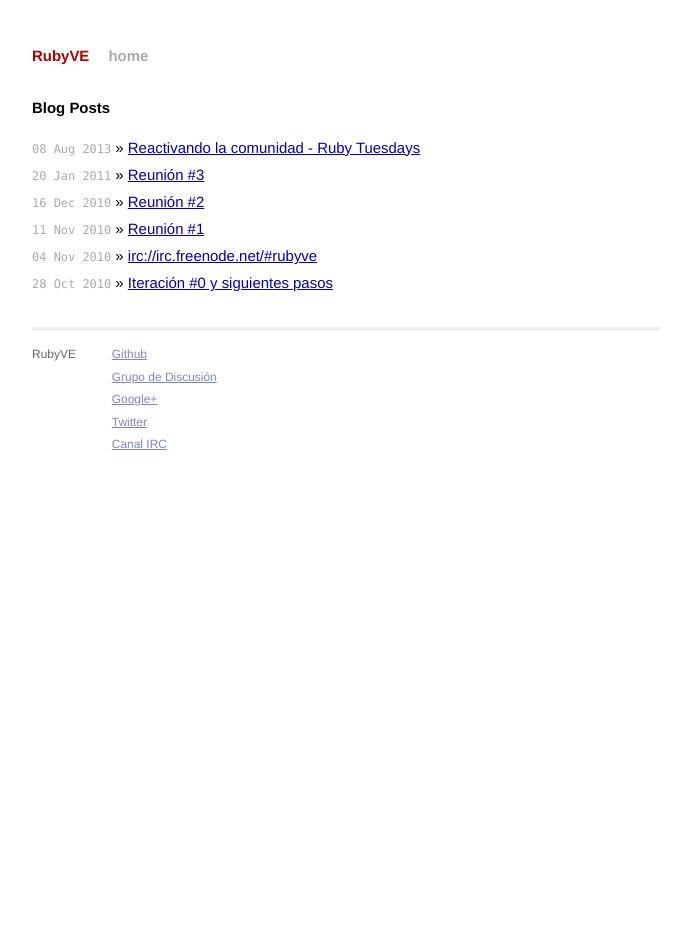
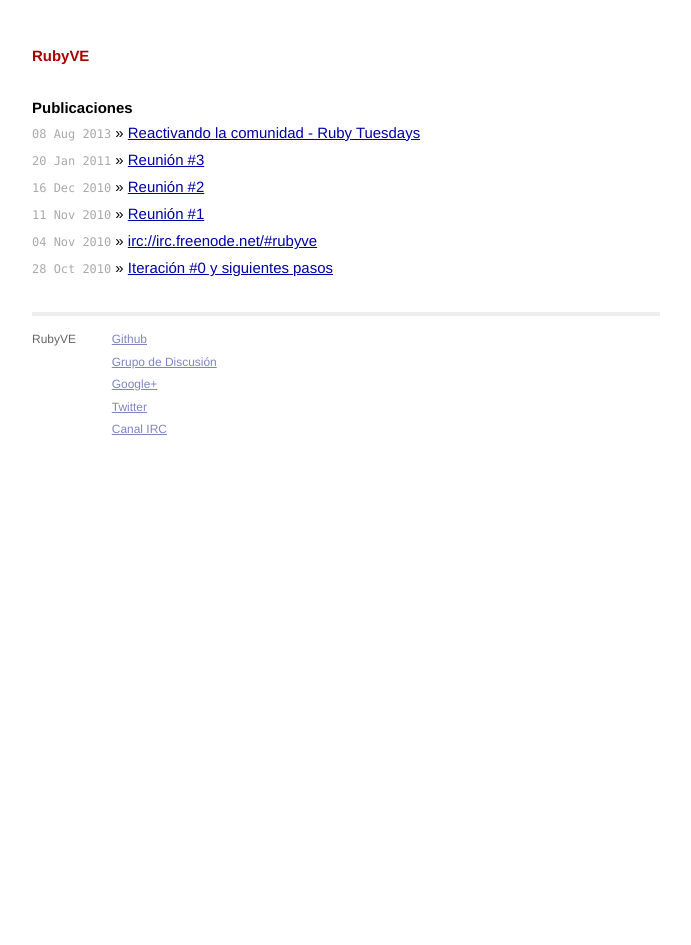
Before and after one commit to ruby-ve/ruby-ve.github.io, a Jekyll site: the page built from index.html, in a window 1280 px wide. Shown: the whole page, without its empty margins (294-985 px from the left). Built offline with Jekyll 4.4.1, drawn with Linux system fonts in a browser that asks for light colours; Markdown is read by kramdown in place of the engine named in the settings.

Commit message:
Remove unnecessary
Remove the extra home link, use the baseurl site variable and change the “blog posts” title for “publicaciones”.

```diff
--- a/_layouts/default.html
+++ b/_layouts/default.html
@@ -15,8 +15,7 @@
     <body>
         <div class="site">
           <div class="header">
-            <h1 class="title"><a href="/">{{ site.name }}</a></h1>
-            <a class="extra" href="/">home</a>
+            <h1 class="title"><a href="{{ site.baseurl }}">{{ site.name }}</a></h1>
           </div>
           {{ content }}
           <div class="footer">
--- a/index.html
+++ b/index.html
@@ -5,7 +5,7 @@ description: Grupo de Usuarios Ruby de Venezuela
 ---
 
 <div id="home">
-  <h1>Blog Posts</h1>
+  <h2>Publicaciones</h2>
   <ul class="posts">
     {% for post in site.posts %}
       <li><span>{{ post.date | date_to_string }}</span> &raquo; <a href="{{ post.url }}">{{ post.title }}</a></li>
```
